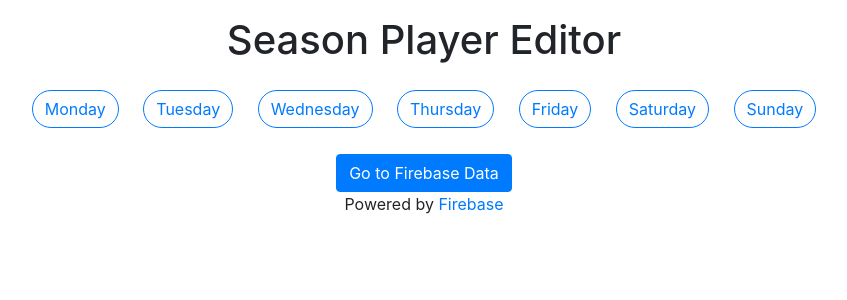
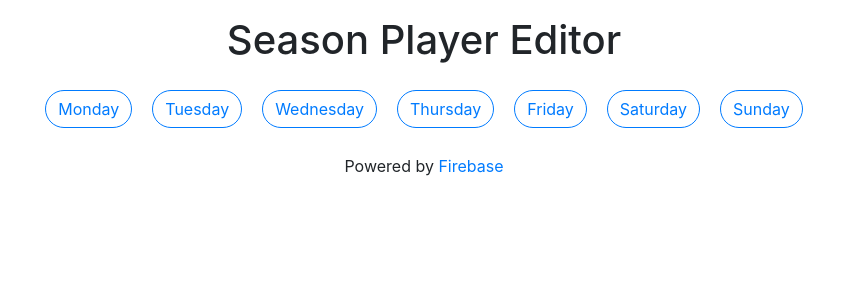
Before and after one commit to evafan1999/badminton_SeasonPlayerEditor, a FastAPI app: page / in a window 1280 px wide. Shown: the top 300 px of the page, without its empty margins (216-1063 px from the left). Run offline with FastAPI, Linux system fonts and the light colour scheme; some libraries are stand-ins or nearby versions.

Commit message:
front back seperate

```diff
--- a/main.py
+++ b/main.py
@@ -2,6 +2,7 @@
 from fastapi import FastAPI, Request
 from fastapi.templating import Jinja2Templates
 from fastapi.staticfiles import StaticFiles
+from fastapi.responses import JSONResponse
 from firebase_utils import initialize_firebase, read_firebase_data
 
 app = FastAPI()
@@ -33,4 +34,4 @@ def read_form(request: Request, day: str):
 def get_firebase_data():
     # 讀取資料
     firebase_data = read_firebase_data()
-    return {"firebase_data": firebase_data}
+    return JSONResponse(content={firebase_data: firebase_data})
--- a/templates/index.html
+++ b/templates/index.html
@@ -1,4 +1,3 @@
-<!-- templates/index.html -->
 <!DOCTYPE html>
 <html>
 <head>
@@ -13,21 +12,36 @@
 </head>
 <body>
     <div class="container text-center mt-3">
-        <h1>Season Player Editor</h1>
+        <a href="/" style="text-decoration: none; color: inherit;">
+            <h1>Season Player Editor</h1>
+        </a>
     </div>
 
     <!-- 使用 Bootstrap 的按鈕樣式 -->
-    <div class="container text-center mt-3">
-        {% for day in days %}
-            <button type="button" class="btn btn-outline-primary rounded-pill" onclick="openForm('{{ day|lower }}')" style="margin: 10px;">{{ day }}</button>
-        {% endfor %}
+    <div class="container text-center mt-3" id="button-container">
+        <!-- 此處將用 JavaScript 動態生成按鈕 -->
     </div>
 
     <!-- 表單容器 -->
     <div id="form-container" class="mt-3 ml-3"></div>
 
     <script>
-        // JavaScript 代碼
+        // JavaScript
+        const days = ["Monday", "Tuesday", "Wednesday", "Thursday", "Friday", "Saturday", "Sunday"];
+
+        // 按鈕
+        const buttonContainer = document.getElementById('button-container');
+        days.forEach(day => {
+            const button = document.createElement('button');
+            button.setAttribute('type', 'button');
+            button.setAttribute('class', 'btn btn-outline-primary rounded-pill');
+            button.setAttribute('style', 'margin: 10px;');
+            button.textContent = day;
+            button.addEventListener('click', () => openForm(day.toLowerCase()));
+            buttonContainer.appendChild(button);
+        });
+
+        // 打開表單
         function openForm(day) {
             const formUrl = `/form/${day}`;
 
@@ -55,8 +69,7 @@
 </body>
 <footer>
     <div class="container text-center mt-3">
-        <!-- 添加一个按钮，点击后导航到 /firebase -->
-        <a href="/firebase_data" class="btn btn-primary">Go to Firebase Data</a>
+        <!-- 此處不再需要後端連結 -->
         <p>Powered by <a href="https://www.firebase.com/">Firebase</a></p>
     </div>
 </html>
```
Also changed, not shown: form.js (added, +61 -0 lines), templates/form.html (+2 -62 lines).
